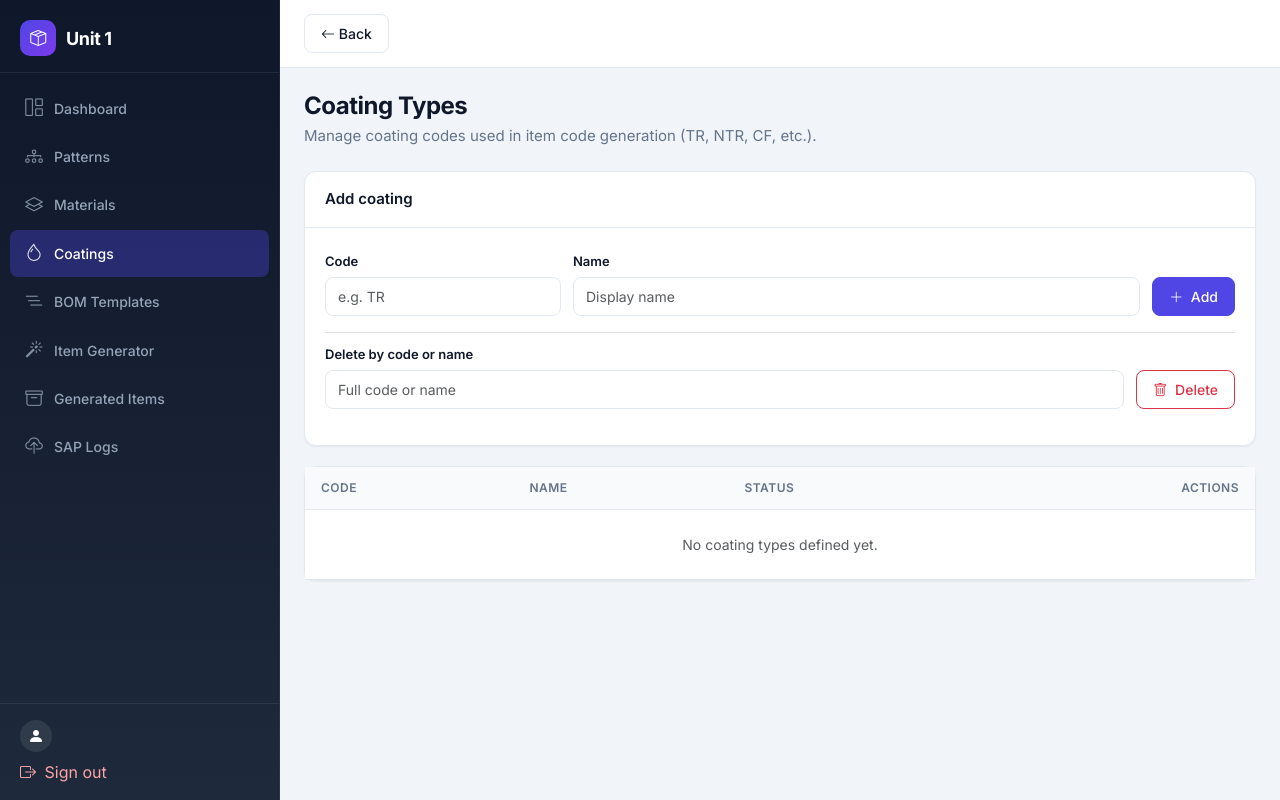
After one commit to rajkholwal25/Unit_1, a Flask app: page /coating-types/ in a window 1280 px wide. The commit adds this page. Run offline with Flask 3, Linux system fonts and the light colour scheme; the visitor is signed in with stand-in values (Sample User, id 1); some libraries are stand-ins or nearby versions.

Commit message:
dashboard ui

```diff
--- a/app/models/__init__.py
+++ b/app/models/__init__.py
@@ -1,6 +1,7 @@
 """SQLAlchemy models — import from `app.models` in routes and services."""
 
 from .bom import BomStructure, BomTemplate, GeneratedFGItem, GeneratedProcessItem
+from .coating import CoatingType
 from .material import MaterialType
 from .pattern import Pattern
 from .sap import SapPushLog
@@ -10,6 +11,7 @@ __all__ = [
     'User',
     'Pattern',
     'MaterialType',
+    'CoatingType',
     'BomTemplate',
     'GeneratedFGItem',
     'GeneratedProcessItem',
--- a/app/models/bom.py
+++ b/app/models/bom.py
@@ -18,6 +18,7 @@ class GeneratedFGItem(db.Model):
     item_code = db.Column(db.String(128), unique=True, nullable=False)
     material_type = db.Column(db.String(32), nullable=False)
     thickness = db.Column(db.String(32), nullable=False)
+    coating = db.Column(db.String(16), nullable=True)
     pattern_id = db.Column(db.Integer, db.ForeignKey('patterns.id'))
     bom_template_id = db.Column(db.Integer, db.ForeignKey('bom_templates.id'))
     created_at = db.Column(db.DateTime, default=datetime.utcnow)
--- a/app/routes/__init__.py
+++ b/app/routes/__init__.py
@@ -5,6 +5,7 @@ def register_blueprints(app):
     from .auth import auth_bp
     from .bom_templates import templates_bp
     from .dashboard import dashboard_bp
+    from .coating_types import coating_bp
     from .generator import generator_bp
     from .item_codes import item_codes_bp
     from .material_types import material_bp
@@ -16,6 +17,7 @@ def register_blueprints(app):
     app.register_blueprint(auth_bp)
     app.register_blueprint(patterns_bp, url_prefix='/patterns')
     app.register_blueprint(material_bp, url_prefix='/material-types')
+    app.register_blueprint(coating_bp, url_prefix='/coating-types')
     app.register_blueprint(templates_bp, url_prefix='/bom-templates')
     app.register_blueprint(generator_bp, url_prefix='/item-generator')
     app.register_blueprint(sap_logs_bp, url_prefix='/sap-logs')
--- /dev/null
+++ b/app/routes/coating_types.py
@@ -0,0 +1,95 @@
+from flask import Blueprint, flash, jsonify, redirect, render_template, request, url_for
+
+from ..core.db_errors import safe_commit_delete
+from ..extensions import db
+from ..models import CoatingType, GeneratedFGItem
+
+coating_bp = Blueprint('coating_types', __name__)
+
+
+@coating_bp.route('/', methods=['GET', 'POST'])
+def list_coatings():
+    if request.method == 'POST':
+        code = request.form.get('code', '').strip().upper()
+        name = request.form.get('name', '').strip()
+        if not code:
+            flash('Code required', 'danger')
+            return redirect(url_for('coating_types.list_coatings'))
+        if not name:
+            name = code
+        if CoatingType.query.filter_by(code=code).first():
+            flash('Coating type already exists', 'warning')
+            return redirect(url_for('coating_types.list_coatings'))
+        db.session.add(CoatingType(code=code, name=name))
+        db.session.commit()
+        flash('Coating type added', 'success')
+        return redirect(url_for('coating_types.list_coatings'))
+
+    coatings = CoatingType.query.order_by(CoatingType.code).all()
+    return render_template('coating_types/list.html', coatings=coatings)
+
+
+@coating_bp.route('/ajax_update', methods=['POST'])
+def ajax_update_coating():
+    data = request.get_json() or {}
+    cid = data.get('id')
+    code = (data.get('code') or '').strip().upper()
+    name = (data.get('name') or '').strip()
+    is_active = data.get('is_active')
+    if not cid or not code:
+        return jsonify({'error': 'id and code required'}), 400
+
+    coating = CoatingType.query.get(int(cid))
+    if not coating:
+        return jsonify({'error': 'coating not found'}), 404
+
+    dup = CoatingType.query.filter(CoatingType.code == code, CoatingType.id != coating.id).first()
+    if dup:
+        return jsonify({'error': 'duplicate code'}), 409
+
+    coating.code = code
+    coating.name = name if name else code
+    if isinstance(is_active, bool):
+        coating.is_active = is_active
+    db.session.commit()
+    return jsonify({
+        'id': coating.id,
+        'code': coating.code,
+        'name': coating.name,
+        'is_active': coating.is_active,
+    }), 200
+
+
+@coating_bp.route('/ajax_delete', methods=['POST'])
+def ajax_delete_coating():
+    data = request.get_json() or {}
+    cid = data.get('id')
+    identifier = (data.get('identifier') or '').strip().upper()
+    coating = None
+
+    if cid:
+        try:
+            coating = CoatingType.query.get(int(cid))
+        except (TypeError, ValueError):
+            coating = None
+    elif identifier:
+        coating = CoatingType.query.filter(
+            (CoatingType.code == identifier) | (CoatingType.name == identifier)
+        ).first()
+    else:
+        return jsonify({'error': 'id or identifier required'}), 400
+
+    if not coating:
+        return jsonify({'error': 'coating not found'}), 404
+
+    in_use = GeneratedFGItem.query.filter_by(coating=coating.code).count()
+    if in_use:
+        return jsonify({
+            'error': f'Cannot delete: {in_use} generated item(s) use coating "{coating.code}".',
+        }), 409
+
+    deleted_id = coating.id
+    ok, err = safe_commit_delete(coating)
+    if not ok:
+        return jsonify({'error': err}), 409
+    return jsonify({'deleted_id': deleted_id}), 200
--- a/app/routes/item_codes.py
+++ b/app/routes/item_codes.py
@@ -22,6 +22,7 @@ def _build_item_rows():
             'item_code': fg.item_code,
             'material_type': fg.material_type,
             'thickness': fg.thickness,
+            'coating': fg.coating or '—',
             'pattern': pattern.pattern_name if pattern else '—',
             'template': template.template_name if template else '—',
             'process_count': process_count,
--- a/app/services/item_code_generator.py
+++ b/app/services/item_code_generator.py
@@ -1,8 +1,8 @@
 class ItemCodeGeneratorService:
     @staticmethod
-    def generate_fg_code(material_type: str, thickness: str, pattern_code: str) -> str:
-        # Normalize pieces
+    def generate_fg_code(material_type: str, thickness: str, pattern_code: str, coating: str) -> str:
         mat = material_type.strip().upper()
         th = thickness.strip()
         pc = str(pattern_code).strip()
-        return f"{mat}-{th}-{pc}"
+        coat = coating.strip().upper()
+        return f"{mat}-{th}-{pc}-{coat}"
--- a/app/static/css/main.css
+++ b/app/static/css/main.css
@@ -8,7 +8,7 @@
   --color-primary: #4f46e5;
   --color-primary-hover: #4338ca;
   --color-primary-soft: #eef2ff;
-  --sidebar-width: 260px;
+  --sidebar-width: 280px;
   --radius: 12px;
   --radius-sm: 8px;
   --shadow-sm: 0 1px 2px rgba(15, 23, 42, 0.06);
@@ -49,11 +49,13 @@ body {
   bottom: 0;
   z-index: 1040;
   border-right: 1px solid rgba(255, 255, 255, 0.06);
+  overflow: hidden;
 }
 
 .app-sidebar-brand {
   padding: 1.25rem 1.25rem 1rem;
   border-bottom: 1px solid rgba(255, 255, 255, 0.08);
+  flex-shrink: 0;
 }
 
 .app-sidebar-brand a {
@@ -81,8 +83,13 @@ body {
 
 .app-sidebar-nav {
   flex: 1;
+  display: flex;
+  flex-direction: column;
+  flex-wrap: nowrap;
   overflow-y: auto;
+  overflow-x: hidden;
   padding: 0.75rem 0.625rem;
+  min-height: 0;
 }
 
 .app-sidebar-nav .nav-link {
@@ -95,6 +102,9 @@ body {
   align-items: center;
   gap: 0.625rem;
   margin-bottom: 2px;
+  width: 100%;
+  flex-shrink: 0;
+  white-space: nowrap;
   transition: background var(--transition), color var(--transition);
 }
 
@@ -118,6 +128,7 @@ body {
 .app-sidebar-footer {
   padding: 1rem 1.25rem;
   border-top: 1px solid rgba(255, 255, 255, 0.08);
+  flex-shrink: 0;
 }
 
 .app-sidebar-footer .user-email {
--- /dev/null
+++ b/app/static/js/pages/coating_types.js
@@ -0,0 +1,125 @@
+/**
+ * Coating types list page.
+ */
+(function () {
+  const table = document.getElementById('coatings-table');
+  if (!table) return;
+
+  async function parseJson(res) {
+    try {
+      return await res.json();
+    } catch {
+      return { error: res.ok ? 'Invalid server response' : 'Server error (' + res.status + ')' };
+    }
+  }
+
+  function openEditFromRow(btn) {
+    const row = btn.closest('tr');
+    const id = row.getAttribute('data-cid');
+    document.getElementById('edit_coating_id').value = id;
+    document.getElementById('edit_coating_code').value = row.querySelector('.col-code').innerText.trim();
+    document.getElementById('edit_coating_name').value = row.querySelector('.col-name').innerText.trim();
+    document.getElementById('edit_coating_active').checked = !!row.querySelector('.col-active .status-pill.active');
+    document.getElementById('edit_coating_error').style.display = 'none';
+    new bootstrap.Modal(document.getElementById('editCoatingModal')).show();
+  }
+
+  async function submitEdit() {
+    const id = document.getElementById('edit_coating_id').value;
+    const code = document.getElementById('edit_coating_code').value.trim();
+    const name = document.getElementById('edit_coating_name').value.trim();
+    const active = document.getElementById('edit_coating_active').checked;
+    const errEl = document.getElementById('edit_coating_error');
+    if (!code || !name) {
+      errEl.innerText = 'Code and name required';
+      errEl.style.display = 'block';
+      return;
+    }
+    try {
+      const res = await fetch('/coating-types/ajax_update', {
+        method: 'POST',
+        headers: { 'Content-Type': 'application/json' },
+        body: JSON.stringify({ id, code, name, is_active: active }),
+      });
+      const body = await parseJson(res);
+      if (res.status === 200) {
+        const row = document.querySelector(`tr[data-cid='${id}']`);
+        row.querySelector('.col-code').innerText = body.code;
+        row.querySelector('.col-name').innerText = body.name;
+        row.querySelector('.col-active').innerHTML = body.is_active
+          ? '<span class="status-pill active"><i class="bi bi-check-circle-fill"></i> Active</span>'
+          : '<span class="status-pill inactive">Inactive</span>';
+        bootstrap.Modal.getInstance(document.getElementById('editCoatingModal')).hide();
+      } else {
+        errEl.innerText = body.error || 'Update failed';
+        errEl.style.display = 'block';
+      }
+    } catch {
+      errEl.innerText = 'Request failed';
+      errEl.style.display = 'block';
+    }
+  }
+
+  async function deleteCoating(id) {
+    if (!confirm('Delete this coating type? This cannot be undone.')) return;
+    try {
+      const res = await fetch('/coating-types/ajax_delete', {
+        method: 'POST',
+        headers: { 'Content-Type': 'application/json' },
+        body: JSON.stringify({ id: Number(id) }),
+      });
+      const body = await parseJson(res);
+      if (res.status === 200) {
+        document.querySelector(`tr[data-cid='${id}']`)?.remove();
+        if (typeof showToast === 'function') showToast('Coating deleted', 'success');
+      } else {
+        alert(body.error || 'Delete failed');
+      }
+    } catch {
+      alert('Request failed — check that the server is running.');
+    }
+  }
+
+  async function deleteByIdentifier() {
+    const idf = document.getElementById('delete_identifier').value.trim();
+    if (!idf) {
+      alert('Enter full code or name to delete');
+      return;
+    }
+    if (!confirm(`Delete entry matching '${idf}'? This cannot be undone.`)) return;
+    try {
+      const res = await fetch('/coating-types/ajax_delete', {
+        method: 'POST',
+        headers: { 'Content-Type': 'application/json' },
+        body: JSON.stringify({ identifier: idf }),
+      });
+      const body = await parseJson(res);
+      if (res.status === 200) {
+        document.querySelector(`tr[data-cid='${body.deleted_id}']`)?.remove();
+        if (typeof showToast === 'function') showToast('Coating deleted', 'success');
+      } else {
+        alert(body.error || 'Delete failed');
+      }
+    } catch {
+      alert('Request failed — check that the server is running.');
+    }
+  }
+
+  table.addEventListener('click', (e) => {
+    const editBtn = e.target.closest('.btn-edit-coating');
+    if (editBtn) {
+      e.preventDefault();
+      openEditFromRow(editBtn);
+      return;
+    }
+    const delBtn = e.target.closest('.btn-delete-coating');
+    if (delBtn) {
+      e.preventDefault();
+      const id = delBtn.closest('tr')?.getAttribute('data-cid');
+      if (id) deleteCoating(id);
+    }
+  });
+
+  document.getElementById('btn-delete-by-identifier')?.addEventListener('click', deleteByIdentifier);
+  document.getElementById('btn-save-coating')?.addEventListener('click', submitEdit);
+})();
--- a/app/static/js/pages/item_codes.js
+++ b/app/static/js/pages/item_codes.js
@@ -29,7 +29,7 @@
         document.querySelector(`tr[data-fg-id='${id}']`)?.remove();
         if (!table.querySelector('tbody tr[data-fg-id]')) {
           table.querySelector('tbody').innerHTML =
-            '<tr><td colspan="7" class="text-center text-muted py-4">No generated items saved yet.</td></tr>';
+            '<tr><td colspan="8" class="text-center text-muted py-4">No generated items saved yet.</td></tr>';
         }
         if (typeof showToast === 'function') showToast('Item deleted', 'success');
       } else {
--- /dev/null
+++ b/app/templates/coating_types/list.html
@@ -0,0 +1,103 @@
+{% extends 'layouts/base.html' %}
+{% block content %}
+<div class="page-header">
+  <h1 class="page-title">Coating Types</h1>
+  <p class="page-subtitle">Manage coating codes used in item code generation (TR, NTR, CF, etc.).</p>
+</div>
+
+<div class="panel">
+  <div class="panel-header">Add coating</div>
+  <div class="panel-body">
+    <form method="post" class="toolbar">
+      <div>
+        <label class="form-label">Code</label>
+        <input name="code" class="form-control" placeholder="e.g. TR">
+      </div>
+      <div class="flex-grow-1">
+        <label class="form-label">Name</label>
+        <input name="name" class="form-control" placeholder="Display name">
+      </div>
+      <div>
+        <label class="form-label d-block invisible">Add</label>
+        <button type="submit" class="btn btn-primary"><i class="bi bi-plus-lg me-1"></i> Add</button>
+      </div>
+    </form>
+    <div class="toolbar mt-2 pt-2 border-top">
+      <div class="flex-grow-1">
+        <label class="form-label">Delete by code or name</label>
+        <input id="delete_identifier" class="form-control" placeholder="Full code or name">
+      </div>
+      <div>
+        <label class="form-label d-block invisible">Del</label>
+        <button type="button" id="btn-delete-by-identifier" class="btn btn-outline-danger">
+          <i class="bi bi-trash me-1"></i> Delete
+        </button>
+      </div>
+    </div>
+  </div>
+</div>
+
+<div class="panel">
+  <div class="panel-body p-0">
+    <div class="table-responsive">
+      <table id="coatings-table" class="table table-modern table-hover mb-0">
+        <thead><tr><th>Code</th><th>Name</th><th>Status</th><th class="text-end">Actions</th></tr></thead>
+        <tbody>
+          {% for c in coatings %}
+          <tr data-cid="{{ c.id }}">
+            <td class="col-code fw-medium">{{ c.code }}</td>
+            <td class="col-name">{{ c.name }}</td>
+            <td class="col-active">
+              {% if c.is_active %}
+                <span class="status-pill active"><i class="bi bi-check-circle-fill"></i> Active</span>
+              {% else %}
+                <span class="status-pill inactive">Inactive</span>
+              {% endif %}
+            </td>
+            <td class="text-end col-actions">
+              <button type="button" class="btn btn-sm btn-outline-secondary me-1 btn-edit-coating">
+                <i class="bi bi-pencil"></i> Edit
+              </button>
+              <button type="button" class="btn btn-sm btn-outline-danger btn-delete-coating">
+                <i class="bi bi-trash"></i>
+              </button>
+            </td>
+          </tr>
+          {% else %}
+          <tr><td colspan="4" class="text-center text-muted py-4">No coating types defined yet.</td></tr>
+          {% endfor %}
+        </tbody>
+      </table>
+    </div>
+  </div>
+</div>
+
+<div class="modal fade" id="editCoatingModal" tabindex="-1" aria-hidden="true">
+  <div class="modal-dialog modal-dialog-centered">
+    <div class="modal-content">
+      <div class="modal-header">
+        <h5 class="modal-title">Edit coating</h5>
+        <button type="button" class="btn-close" data-bs-dismiss="modal"></button>
+      </div>
+      <div class="modal-body">
+        <input id="edit_coating_id" type="hidden">
+        <div class="mb-3"><label class="form-label">Code</label><input id="edit_coating_code" class="form-control"></div>
+        <div class="mb-3"><label class="form-label">Name</label><input id="edit_coating_name" class="form-control"></div>
+        <div class="form-check">
+          <input id="edit_coating_active" class="form-check-input" type="checkbox">
+          <label class="form-check-label">Active</label>
+        </div>
+        <div id="edit_coating_error" class="text-danger small mt-2" style="display:none"></div>
+      </div>
+      <div class="modal-footer">
+        <button type="button" class="btn btn-outline-secondary" data-bs-dismiss="modal">Cancel</button>
+        <button type="button" id="btn-save-coating" class="btn btn-primary">Save</button>
+      </div>
+    </div>
+  </div>
+</div>
+{% endblock %}
+
+{% block extra_scripts %}
+<script src="{{ url_for('static', filename='js/pages/coating_types.js') }}"></script>
+{% endblock %}
--- a/app/templates/dashboard/index.html
+++ b/app/templates/dashboard/index.html
@@ -15,6 +15,11 @@
     <div class="module-icon"><i class="bi bi-layers"></i></div>
     <h3>Materials</h3>
     <p>Configure material types used in BOM and codes.</p>
+  </a>
+  <a href="/coating-types/" class="module-card">
+    <div class="module-icon"><i class="bi bi-droplet"></i></div>
+    <h3>Coatings</h3>
+    <p>Manage coating types used in item code generation.</p>
   </a>
   <a href="/bom-templates/" class="module-card">
     <div class="module-icon"><i class="bi bi-list-nested"></i></div>
--- a/app/templates/item_codes/list.html
+++ b/app/templates/item_codes/list.html
@@ -14,6 +14,7 @@
             <th>FG Item Code</th>
             <th>Material</th>
             <th>Thickness</th>
+            <th>Coating</th>
             <th>Pattern</th>
             <th>Template</th>
             <th>Created</th>
@@ -26,6 +27,7 @@
             <td class="fw-medium font-monospace small">{{ item.item_code }}</td>
             <td>{{ item.material_type }}</td>
             <td>{{ item.thickness }}</td>
+            <td>{{ item.coating }}</td>
             <td>{{ item.pattern }}</td>
             <td>{{ item.template }}</td>
             <td class="text-nowrap small text-muted">{{ item.created_at | fmt_dt }}</td>
@@ -40,7 +42,7 @@
           </tr>
           {% else %}
           <tr>
-            <td colspan="7" class="text-center text-muted py-4">
+            <td colspan="8" class="text-center text-muted py-4">
               No generated items saved yet. Use the
               <a href="/item-generator/">Item Generator</a> and click “Save locally”.
             </td>
--- a/app/templates/layouts/base.html
+++ b/app/templates/layouts/base.html
@@ -30,6 +30,7 @@
             ('/', 'Dashboard', 'bi-grid-1x2'),
             ('/patterns/', 'Patterns', 'bi-diagram-3'),
             ('/material-types/', 'Materials', 'bi-layers'),
+            ('/coating-types/', 'Coatings', 'bi-droplet'),
             ('/bom-templates/', 'BOM Templates', 'bi-list-nested'),
             ('/item-generator/', 'Item Generator', 'bi-magic'),
             ('/item-codes/', 'Generated Items', 'bi-archive'),
```
Also changed, not shown: app/models/coating.py (added, +10 -0 lines), app/routes/generator.py (+45 -11 lines), app/templates/generator/index.html (+36 -10 lines), migrations/versions/b2c3d4e5f6a7_add_coating_to_generated_fg_items.py (added, +21 -0 lines), migrations/versions/c3d4e5f6a7b8_add_coating_types_table.py (added, +46 -0 lines), 1 other file.
